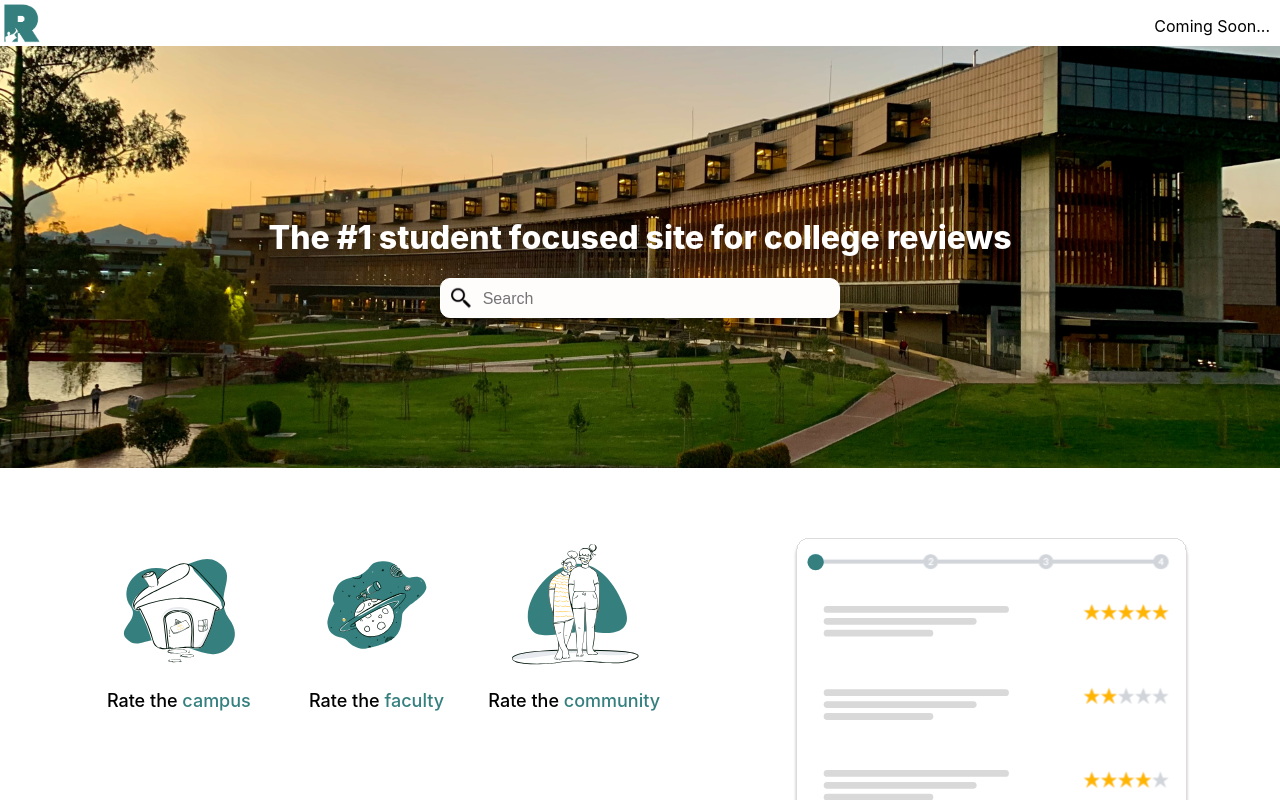
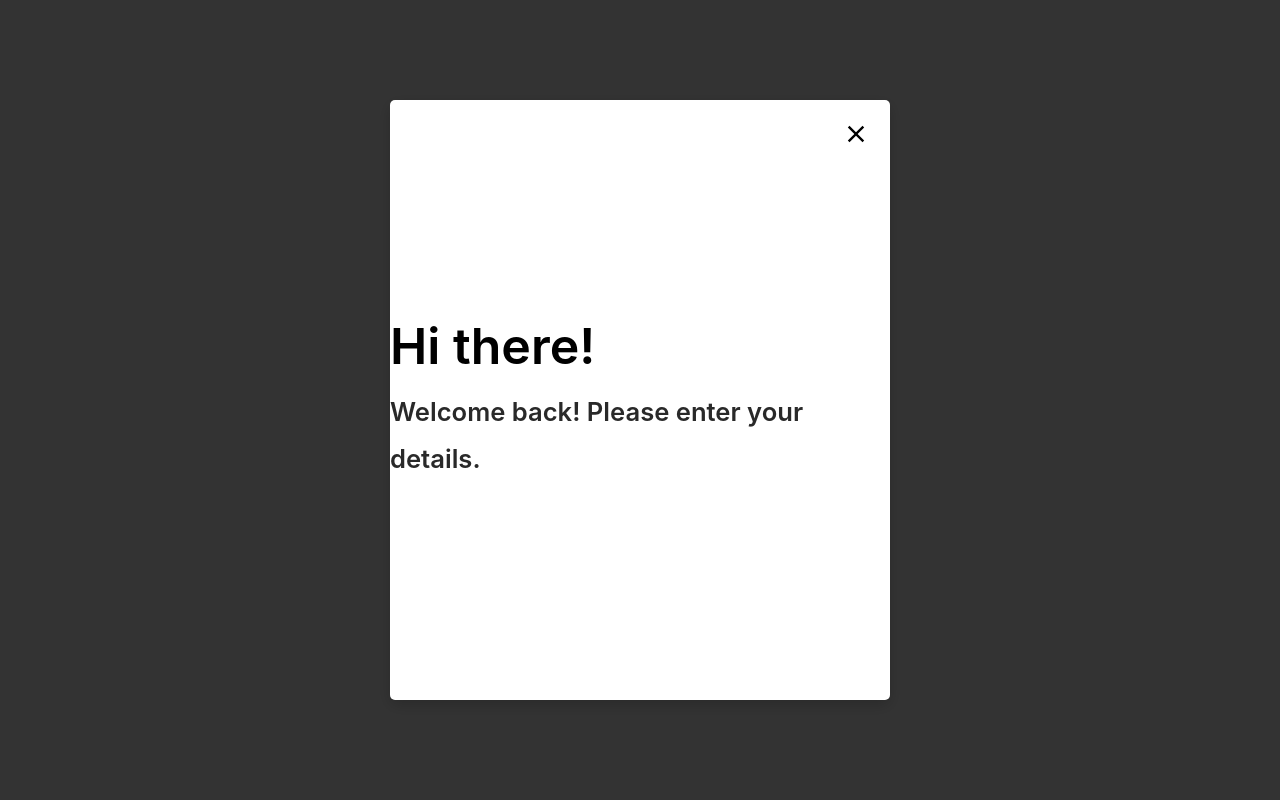
Before and after one commit to emmanuelorobinson/ratemycollege, a Next.js app: page / in a window 1280 px wide. Shown: the top 800 px of the page. Built offline with nearby package versions, Linux system fonts and the light colour scheme.

Commit message:
basic login template and modal

```diff
--- a/components/Header.jsx
+++ b/components/Header.jsx
@@ -1,6 +1,7 @@
 import React from "react";
 import styled from "styled-components";
 import Image from "next/image";
+import Link from "next/link";
 
 const Header = () => {
   return (
@@ -14,7 +15,15 @@ const Header = () => {
         />
       </div>
       <div className="signin">
-        <p>Coming Soon...</p>
+        {/* sign in opens load modal component */}
+
+        {/* <Link href="/signin">
+          <p>Sign In</p>
+        </Link> */}
+
+
+
+
       </div>
     </StyledHeader>
   );
@@ -27,6 +36,11 @@ const StyledHeader = styled.nav`
   width: 100%;
   height: 46px;
 
+  /* mouse cursur on p  */
+  p {
+    cursor: pointer;
+  }
+
   .signin {
     margin-right: 10px;
   }
--- /dev/null
+++ b/components/Login.jsx
@@ -0,0 +1,38 @@
+import React from "react";
+import styled from "styled-components";
+
+const Login = () => {
+  return (
+    <StyledLogin>
+      <h1>Hi there!</h1>
+      <p>Welcome back! Please enter your details.</p>
+    </StyledLogin>
+  );
+};
+
+const StyledLogin = styled.div`
+
+
+  h1 {
+    /* Hi there! */
+
+    font-style: normal;
+    font-weight: 600;
+    font-size: 50px;
+    line-height: 20px;
+
+    color: #000000;
+  }
+
+  p {
+    /* Welcome back! Please enter your details. */
+
+    font-style: normal;
+    font-weight: 600;
+    font-size: 13px;
+
+    color: #979797;
+  }
+`;
+
+export default Login;
--- /dev/null
+++ b/components/Modal.jsx
@@ -0,0 +1,122 @@
+import React, { useRef, useEffect, useCallback } from "react";
+import { useSpring, animated } from "react-spring";
+import styled from "styled-components";
+import { MdClose } from "react-icons/md";
+import Login from "./Login";
+
+const Background = styled.div`
+  width: 100%;
+  height: 100%;
+  background: rgba(0, 0, 0, 0.8);
+  position: fixed;
+  display: flex;
+  justify-content: center;
+  align-items: center;
+  top: 0;
+  left: 0;
+`;
+
+const ModalWrapper = styled.div`
+  width: 500px;
+  height: 600px;
+  box-shadow: 0 5px 16px rgba(0, 0, 0, 0.2);
+  background: #fff;
+  color: #000;
+  display: grid;
+  grid-template-columns: 1fr;
+  position: relative;
+  z-index: 10;
+  border-radius: 5px;
+`;
+
+const ModalContent = styled.div`
+  display: flex;
+  flex-direction: column;
+  justify-content: center;
+  align-items: center;
+  line-height: 1.8;
+  color: #141414;
+
+  p {
+    margin-bottom: 1rem;
+    font-size: 1.6rem;
+    color: #292929;
+  }
+
+  button {
+    padding: 10px 24px;
+    background: #141414;
+    color: #fff;
+    border: none;
+  }
+`;
+
+const CloseModalButton = styled(MdClose)`
+  cursor: pointer;
+  position: absolute;
+  top: 20px;
+  right: 20px;
+  width: 28px;
+  height: 28px;
+  padding: 0;
+  z-index: 10;
+`;
+
+const Modal = ({ showModal, setShowModal, referral }) => {
+  const modalRef = useRef();
+
+  showModal = true;
+
+  const animation = useSpring({
+    config: {
+      duration: 250,
+    },
+    opacity: showModal ? 1 : 0,
+    transform: showModal ? `translateY(0%)` : `translateY(-100%)`,
+  });
+
+  const closeModal = (e) => {
+    if (modalRef.current === e.target) {
+      setShowModal(false);
+    }
+    window.location.reload();
+  };
+
+  const keyPress = useCallback(
+    (e) => {
+      if (e.key === "Escape" && showModal) {
+        setShowModal(false);
+        console.log("I pressed");
+      }
+    },
+    [setShowModal, showModal]
+  );
+
+  useEffect(() => {
+    document.addEventListener("keydown", keyPress);
+    return () => document.removeEventListener("keydown", keyPress);
+  }, [keyPress]);
+
+  return (
+    <>
+      {showModal ? (
+        <Background onClick={closeModal} ref={modalRef}>
+          <animated.div style={animation}>
+            <ModalWrapper showModal={showModal}>
+              {/* <ModalImg src={require('./modal.jpg')} alt='camera' /> */}
+              <ModalContent>
+                <Login></Login>
+              </ModalContent>
+              <CloseModalButton
+                aria-label="Close modal"
+                onClick={() => setShowModal((prev) => !prev)}
+              />
+            </ModalWrapper>
+          </animated.div>
+        </Background>
+      ) : null}
+    </>
+  );
+};
+
+export default Modal;
--- a/package.json
+++ b/package.json
@@ -13,6 +13,8 @@
     "next": "12.2.5",
     "react": "18.2.0",
     "react-dom": "18.2.0",
+    "react-icons": "^4.4.0",
+    "react-spring": "^9.5.4",
     "styled-components": "^5.3.5"
   },
   "devDependencies": {
--- a/pages/index.jsx
+++ b/pages/index.jsx
@@ -4,6 +4,7 @@ import Search from "../components/Search";
 import Feature from "../components/Feature";
 import Footer from "../components/Footer";
 import styled from "styled-components";
+import Modal from "../components/Modal";
 
 export default function Home() {
   const meta = {
@@ -31,10 +32,11 @@ export default function Home() {
       </Head>
 
       <main>
-        <Header />
+        {/* <Header />
         <Search />
         <Feature />
-        <Footer />
+        <Footer /> */}
+        <Modal />
 
       </main>
     </StyledLanding>
```
Also changed, not shown: 1 other file (tests, documents, lock files or other folders).
